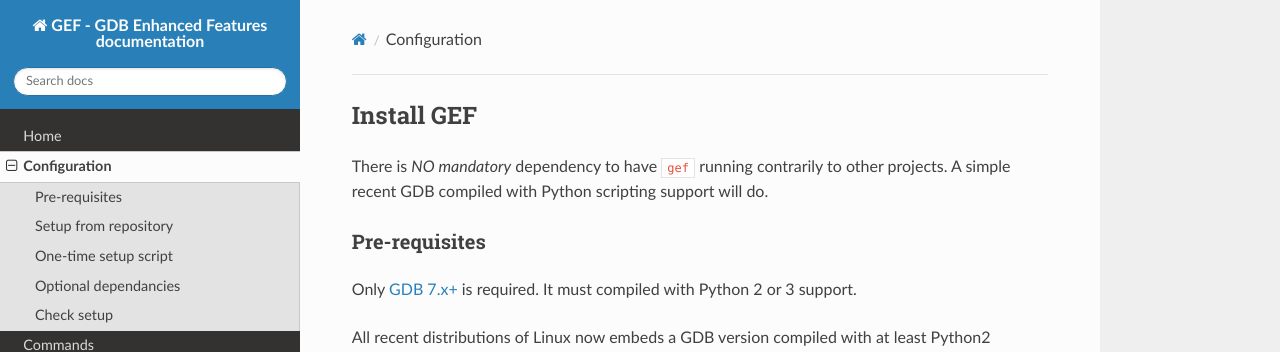
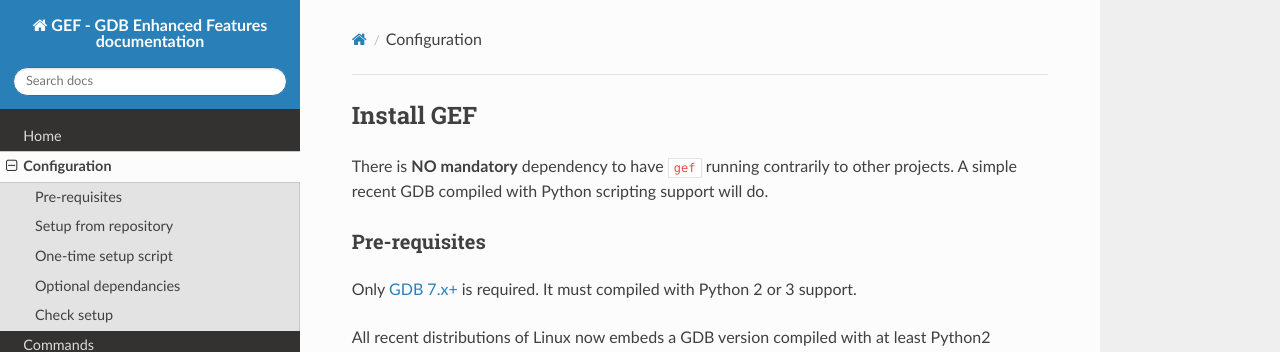
Before and after one commit to hugsy/gef, an MkDocs documentation site: the page built from docs/config.md, in a window 1280 px wide. Shown: the top 352 px of the page. Built offline with MkDocs 1.6.1, drawn with Linux system fonts in a browser that asks for light colours; nearby versions of some CDN libraries; old or Windows-style settings are respelled for this version of MkDocs.

```diff
--- a/docs/config.md
+++ b/docs/config.md
@@ -1,6 +1,6 @@
 ## Install GEF
 
-There is *NO mandatory* dependency to have `gef` running contrarily to other projects.
+There is **NO mandatory** dependency to have `gef` running contrarily to other projects.
 A simple recent GDB compiled with Python scripting support will do.
 
 
```
